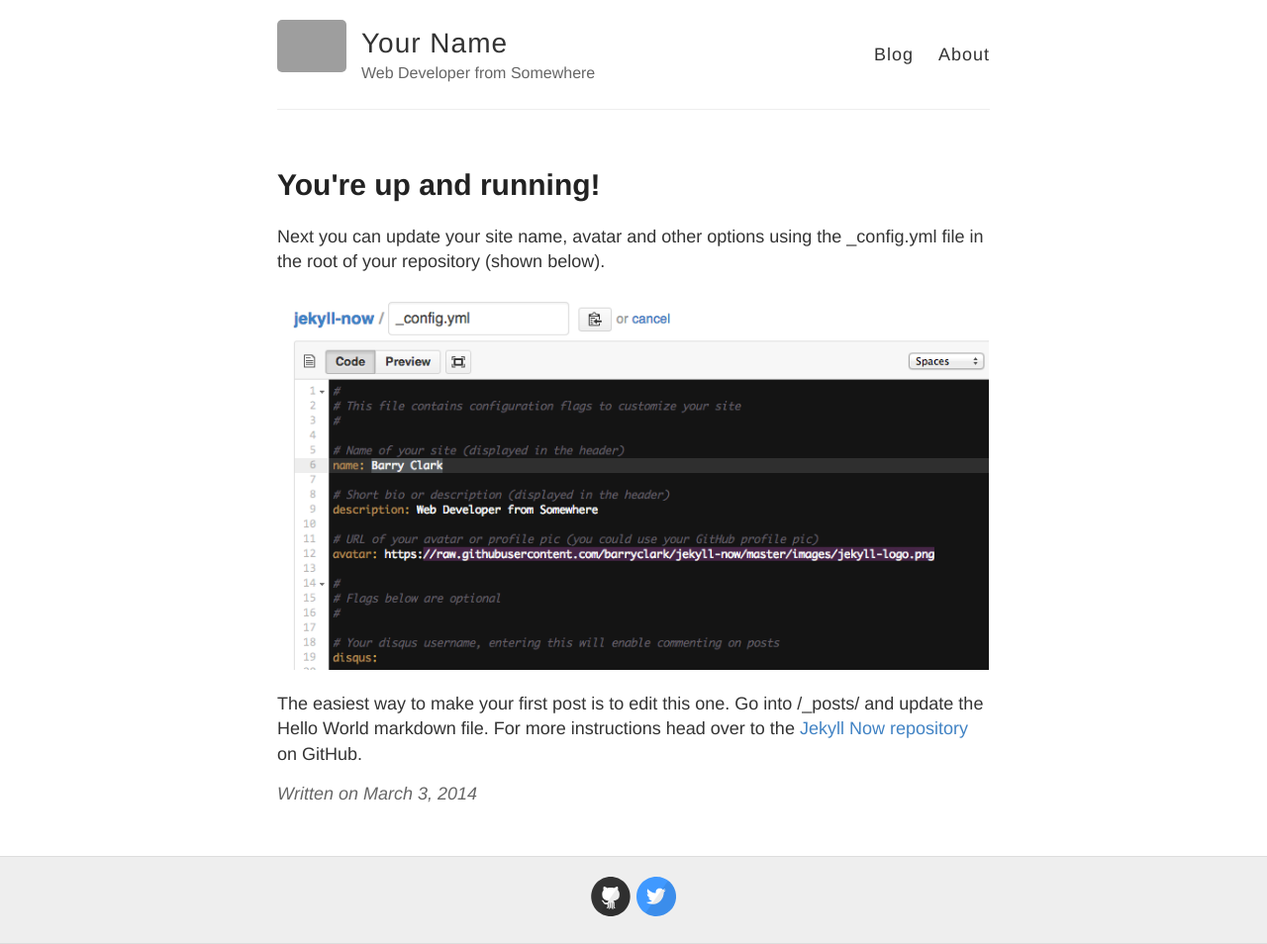
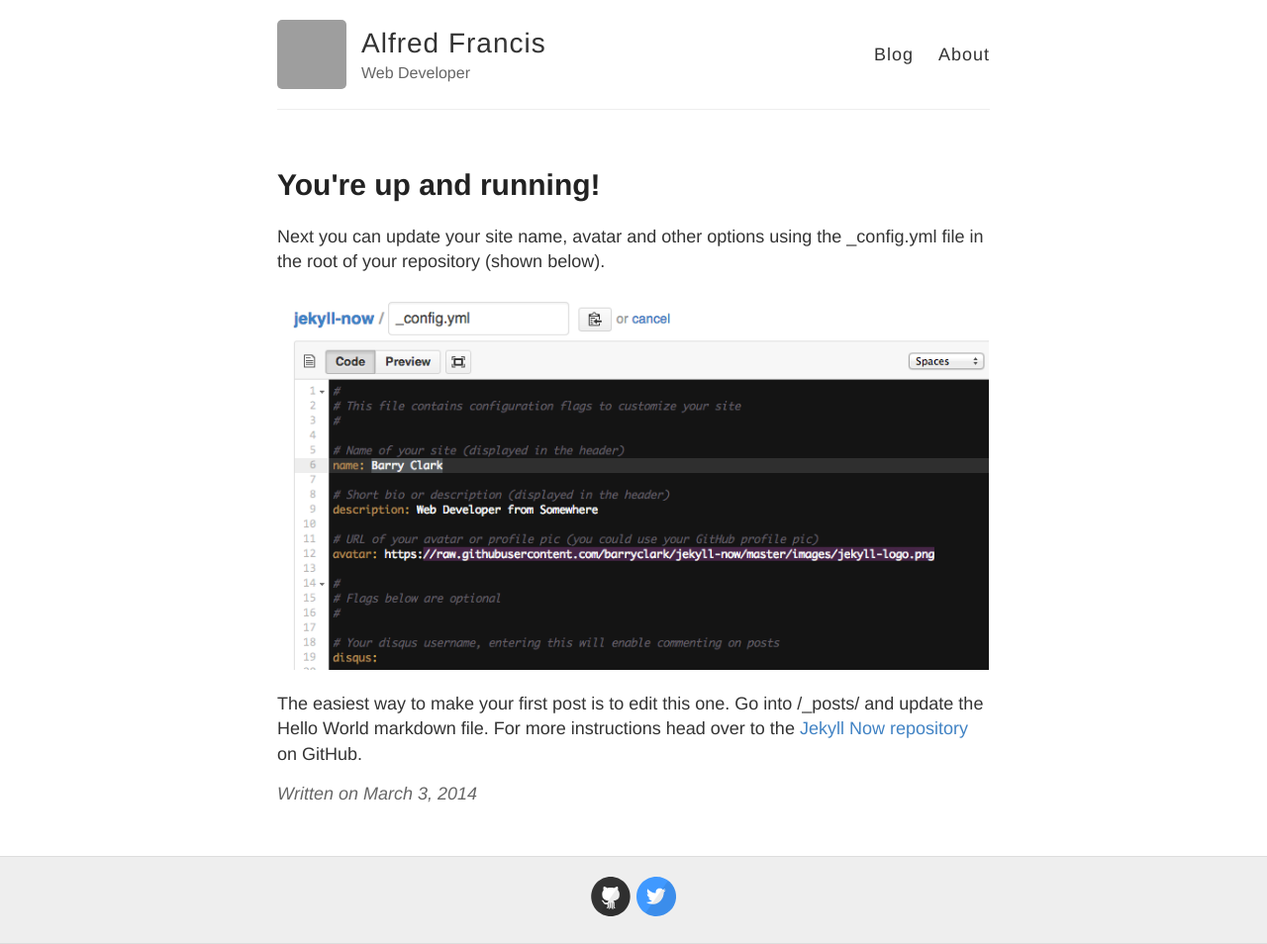
Before and after one commit to alfredfrancis/alfredfrancis.github.io, a Jekyll site: the page built from _posts/2014-3-3-Hello-World.md, in a window 1280 px wide. Shown: the whole page at 99% size. Built offline with Jekyll 4.4.1, drawn with Linux system fonts in a browser that asks for light colours; some of the changed lines change nothing that is shown; grey boxes are pictures that could not be loaded.

```diff
--- a/_config.yml
+++ b/_config.yml
@@ -3,13 +3,13 @@
 #
 
 # Name of your site (displayed in the header)
-name: Your Name
+name: Alfred Francis
 
 # Short bio or description (displayed in the header)
-description: Web Developer from Somewhere
+description: Web Developer
 
 # URL of your avatar or profile pic (you could use your GitHub profile pic)
-avatar: https://raw.githubusercontent.com/barryclark/jekyll-now/master/images/jekyll-logo.png
+avatar: https://avatars.githubusercontent.com/u/1586125?v=4
 
 #
 # Flags below are optional
@@ -21,12 +21,12 @@
   email:
   facebook:
   flickr:
-  github: barryclark/jekyll-now
+  github: alfredfrancis/alfredfrancis.github.io
   instagram:
   linkedin:
   pinterest:
   rss: # just type anything here for a working RSS icon
-  twitter: jekyllrb
+  twitter: alfredpfrancis
   stackoverflow: # your stackoverflow profile, e.g. "users/50476/bart-kiers"
   youtube: # channel/<your_long_string> or user/<user-name>
   googleplus: # anything in your profile username that comes after plus.google.com/
@@ -73,9 +73,10 @@
   style: :expanded # You might prefer to minify using :compressed
 
 # Use the following plug-ins
-gems:
+plugins:
   - jekyll-sitemap # Create a sitemap using the official Jekyll sitemap gem
   - jekyll-feed # Create an Atom feed using the official Jekyll feed gem
+  - jekyll-admin
 
 # Exclude these files from your production _site
 exclude:
@@ -84,3 +85,12 @@
   - LICENSE
   - README.md
   - CNAME
+
+jekyll_admin:
+  hidden_links:
+    - posts
+    - pages
+    - staticfiles
+    - datafiles
+    - configuration
+  homepage: "pages"
```
Also changed, not shown: 1 other file.
